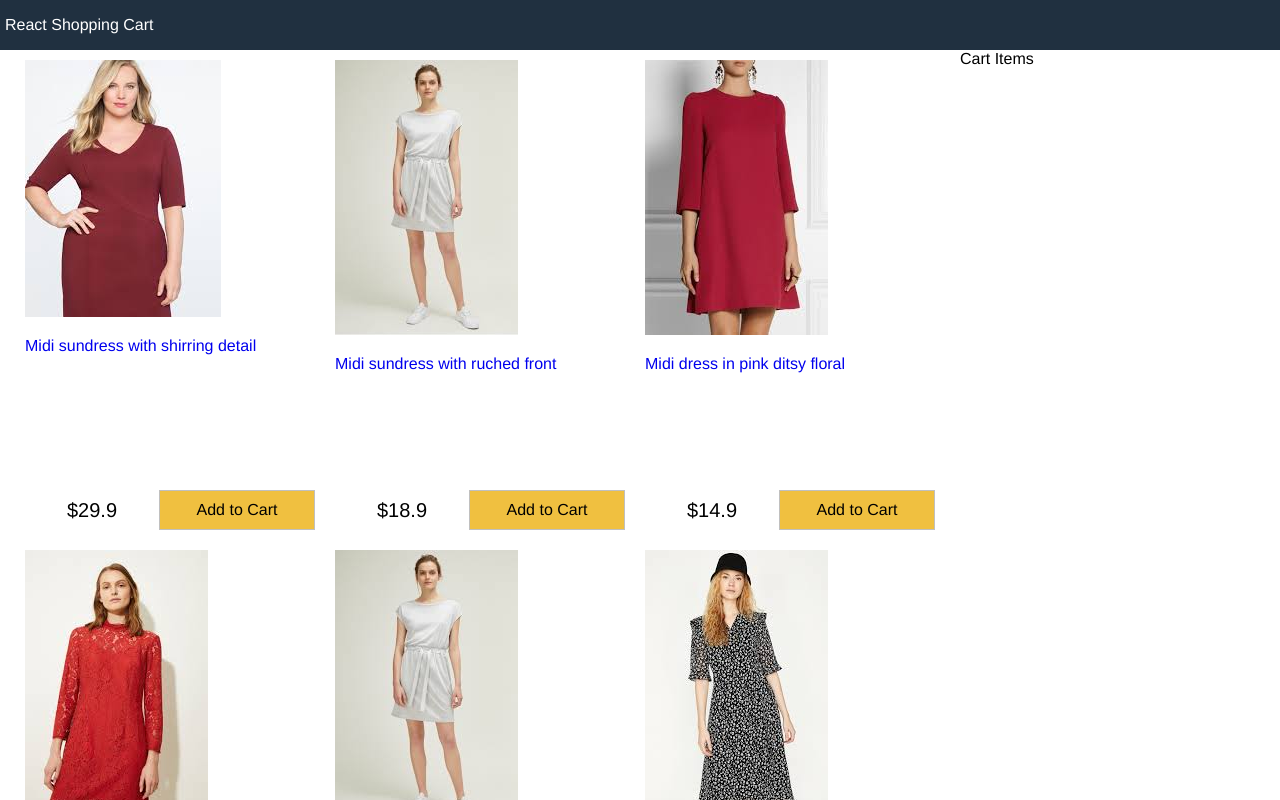
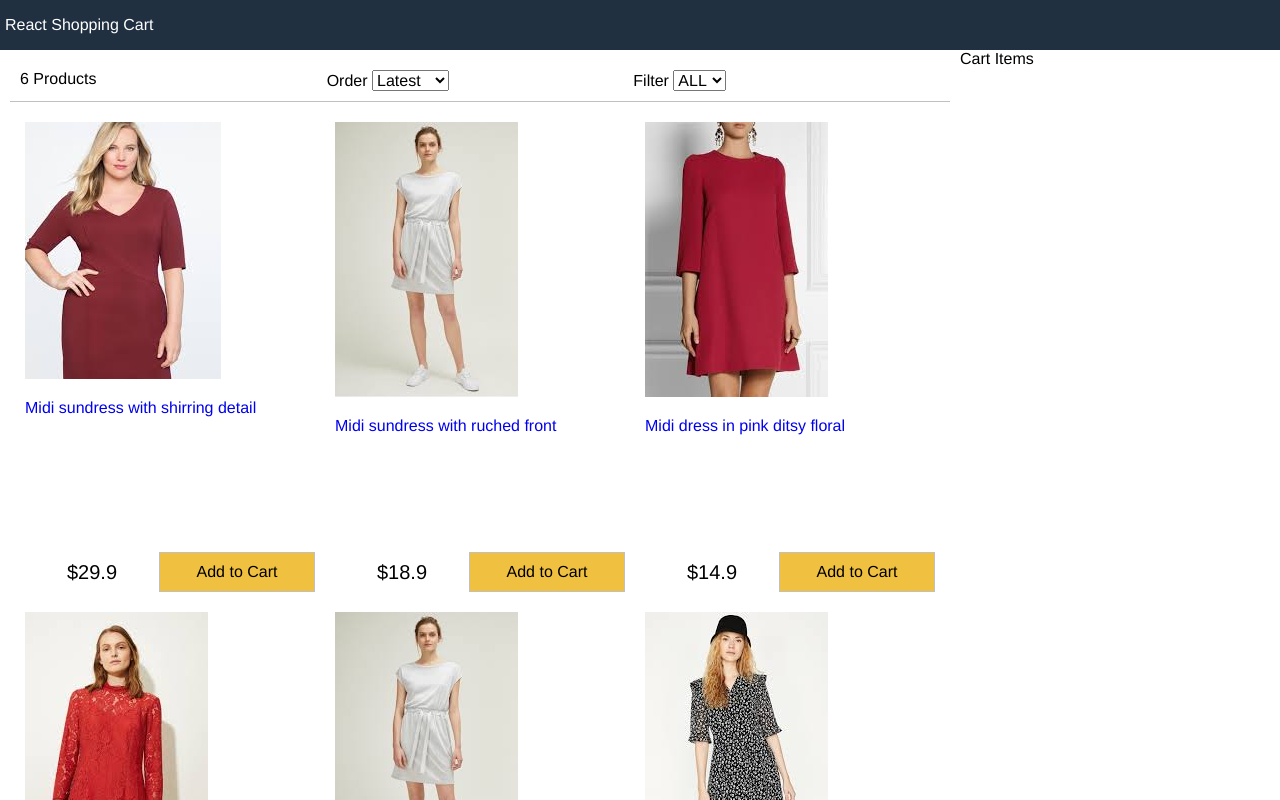
Before and after one commit to Yerlan18/NewOne, a React (Create React App) app: page / in a window 1280 px wide. Shown: the top 800 px of the page. Built offline with nearby package versions, Linux system fonts and the light colour scheme.

Commit message:
product componentss

```diff
--- a/src/App.js
+++ b/src/App.js
@@ -1,7 +1,7 @@
 import react from 'react'
 import Products from "./components/Components";
 import Hello from './Hello'
-
+import Filter from "./components/Filter";
 
 
 class App extends react.Component {
@@ -14,6 +14,39 @@
         };
     }
 
+    sortProducts = (event) => {
+        debugger;
+        const sort = event.target.value;
+        this.setState((state) => ({
+            sort: sort,
+            products: this.state.products.slice().sort((a, b) =>
+            sort === "Lowest"
+                    ? a.price > b.price
+                    ? 1
+                    : -1
+                    : sort === "Highest"
+                    ? a.price < b.price
+                        ? 1
+                        : -1
+                    : a._id > b._id
+                        ? 1
+                        : -1
+            ),
+        }))
+    }
+
+
+    filterProducts = (size) => {
+        if (size.target.value === "") {
+            this.setState({size: size.target.value, products: Hello.products})
+        } else {
+            this.setState({
+                size: size.target.value,
+                products: Hello.products.filter(product => product.availableSizes.indexOf(size.target.value) >= 0)
+            })
+        }
+    }
+
     render() {
         return (
             <div className="grid-container">
@@ -23,6 +56,10 @@
                 <main>
                     <div className="content">
                         <div className="main">
+                            <Filter count={this.state.products.length}
+                                    size={this.state.size} sort={this.state.sort}
+                                    filterProducts={this.filterProducts}
+                                    sortProducts={this.sortProducts}></Filter>
                             <Products products={this.state.products}></Products>
                         </div>
                         <div className="sidebar">
--- /dev/null
+++ b/src/components/Filter.js
@@ -0,0 +1,28 @@
+import React, {Component} from 'react';
+
+class Filter extends Component {
+    render() {
+        return (
+            <div className="filter">
+                <div className="filter-result">{this.props.count} Products</div>
+                <div className="filer-sort">Order {" "}
+                <select value={this.props.sort} onChange={this.props.sortProducts}>
+                    <option>Latest</option>
+                    <option value="Lowest">Lowest</option>
+                    <option value="Highest">Highest</option>
+                </select></div>
+                <div className="filter-size">Filter {" "}<select value={this.props.size} onChange={this.props.filterProducts}>
+                    <option value="">ALL</option>
+                    <option value="XS">XS</option>
+                    <option value="S">S</option>
+                    <option value="M">M</option>
+                    <option value="L">L</option>
+                    <option value="XL">XL</option>
+                    <option value="XXL">XXL</option>
+                </select></div>
+            </div>
+        );
+    }
+}
+
+export default Filter;
--- a/src/index.css
+++ b/src/index.css
@@ -113,3 +113,15 @@
 .button.primary{
   background-color: #f0c040
 }
+/*Filter
+ */
+.filter{
+  display:flex;
+  justify-content: space-between;
+  padding: 1rem;
+  margin: 1rem;
+  border-bottom: .1rem #c0c0c0 solid;
+}
+.filter div{
+  flex: 1
+}
```
Also changed, not shown: 1 other file (tests, documents, lock files or other folders).
